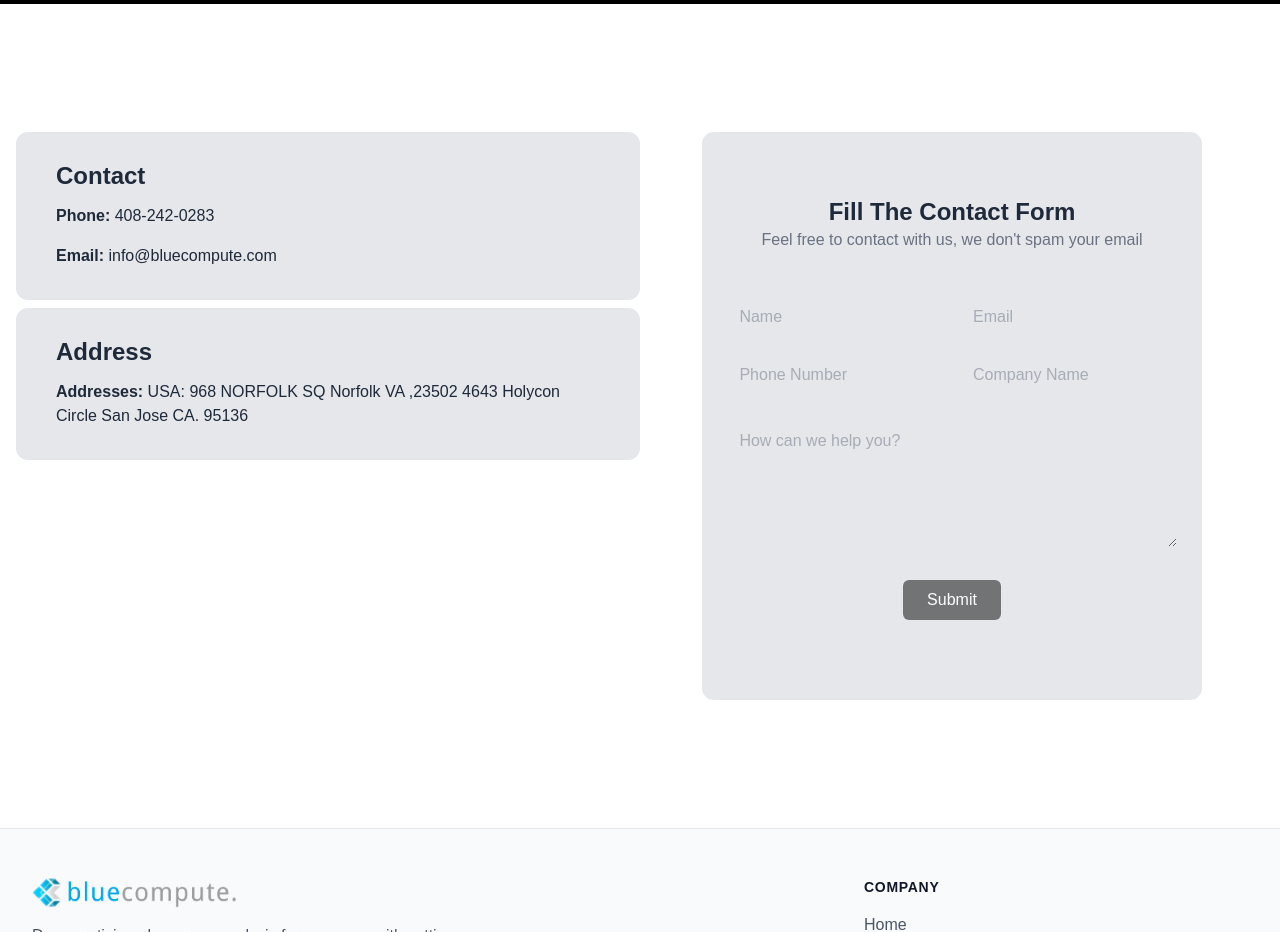
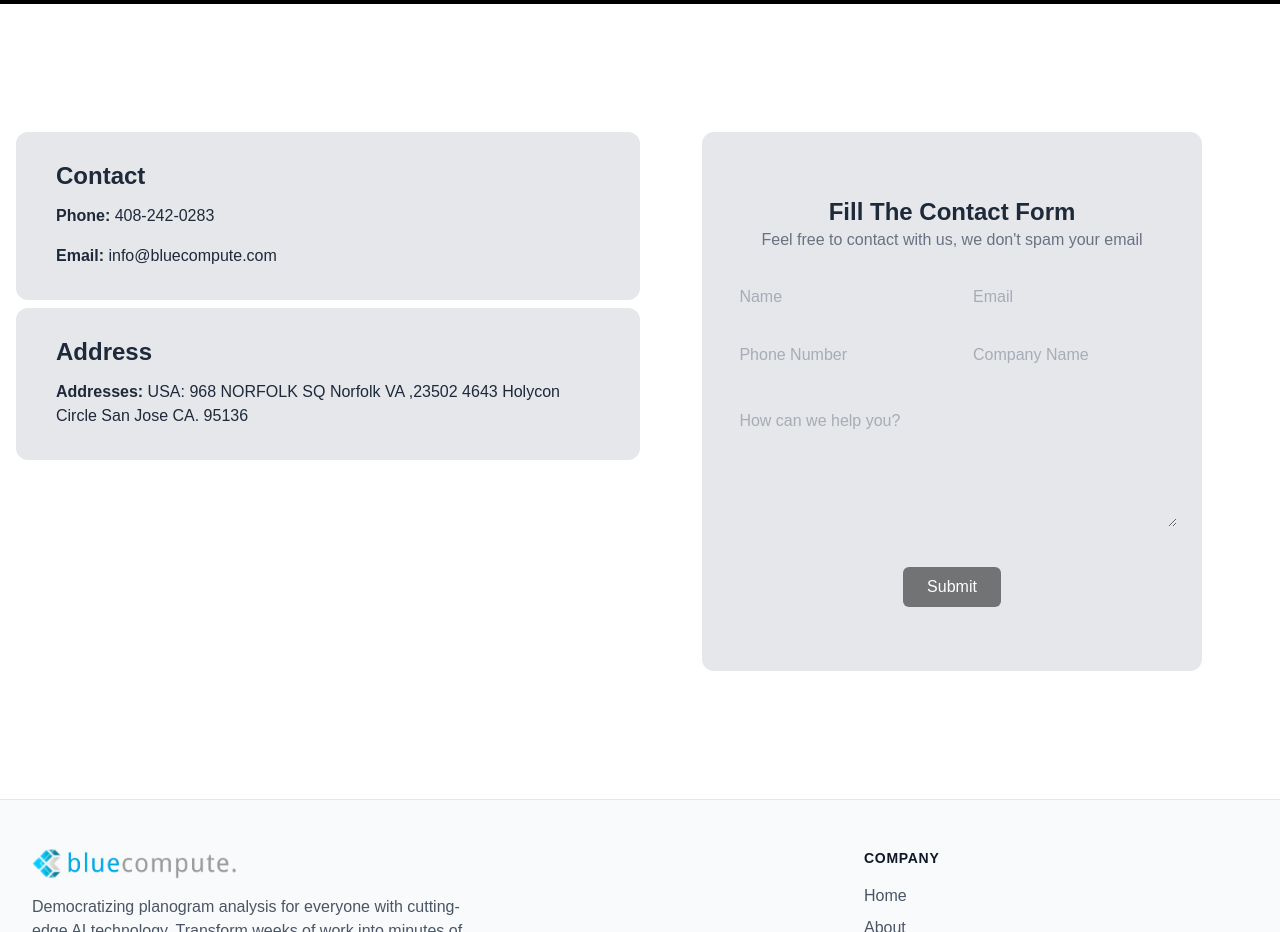
Before and after one commit to nobinbabu94/bluecompute-2025, a Next.js app: page /contact in a window 1280 px wide. Shown: the part 780-1712 px from the top of the page. Built offline with nearby package versions, Linux system fonts and the light colour scheme.

Commit message:
html form - netlify recaptcha

```diff
--- a/src/app/contact/page.js
+++ b/src/app/contact/page.js
@@ -63,7 +63,68 @@ const page = () => {
 
                 </div>
                 <div className="flex flex-col w-[50%] h-full items-center justify-start ">
-                    <ContactFormNet />
+                    <form
+                        name="contact"
+                        method="POST"
+                        data-netlify="true"
+                        data-netlify-recaptcha="true"
+                        className="w-[80%] px-6 py-8 md:py-16 flex flex-col items-center bg-gray-200 rounded-xl"
+                    >
+                        <input type="hidden" name="form-name" value="contact" />
+
+                        <h3 className="text-2xl text-gray-800 font-bold">Fill The Contact Form</h3>
+                        <h4 className="text-base text-gray-500">Feel free to contact with us, we don't spam your email</h4>
+
+                        <div className="w-full grid grid-cols-1 sm:grid-cols-2 gap-4 py-6">
+                            <input
+                                className="px-3 py-2 text-gray-500 border border-gray-200 focus:outline-1 outline-gray-500 rounded-md"
+                                placeholder="Name"
+                                type="text"
+                                name="name"
+                                required
+                            />
+
+                            <input
+                                className="px-3 py-2 text-gray-500 border border-gray-200 focus:outline-1 outline-gray-500 rounded-md"
+                                placeholder="Email"
+                                type="email"
+                                name="email"
+                                required
+                            />
+
+                            <input
+                                className="px-3 py-2 text-gray-500 border border-gray-200 focus:outline-1 outline-gray-500 rounded-md"
+                                placeholder="Phone Number"
+                                type="tel"
+                                name="phone"
+                            />
+
+                            <input
+                                className="px-3 py-2 text-gray-500 border border-gray-200 focus:outline-1 outline-gray-500 rounded-md"
+                                placeholder="Company Name"
+                                type="text"
+                                name="company"
+                            />
+                        </div>
+
+                        <div className="w-full">
+                            <textarea
+                                className="px-3 py-2 text-gray-500 border border-gray-200 focus:outline-1 outline-gray-500 rounded-md w-full h-32 resize-y mb-4"
+                                name="message"
+                                placeholder="How can we help you?"
+                                required
+                            />
+
+                            <div data-netlify-recaptcha="true" className="mb-4"></div>
+                        </div>
+
+                        <button
+                            type="submit"
+                            className="px-6 py-2 text-white bg-black/50 rounded-md hover:bg-black/70"
+                        >
+                            Submit
+                        </button>
+                    </form>
                 </div>
 
 
```
Lines whose indentation alone changed are shown as unchanged.
